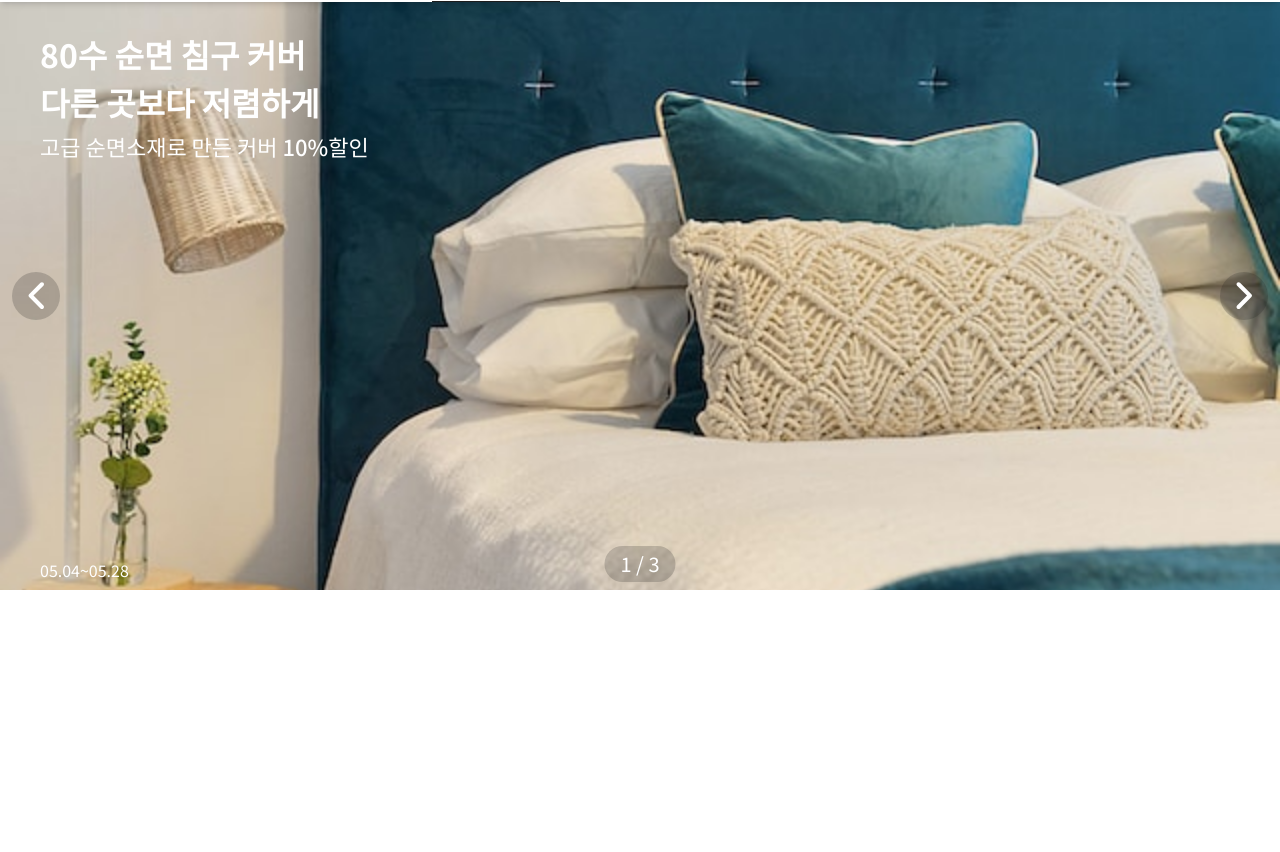
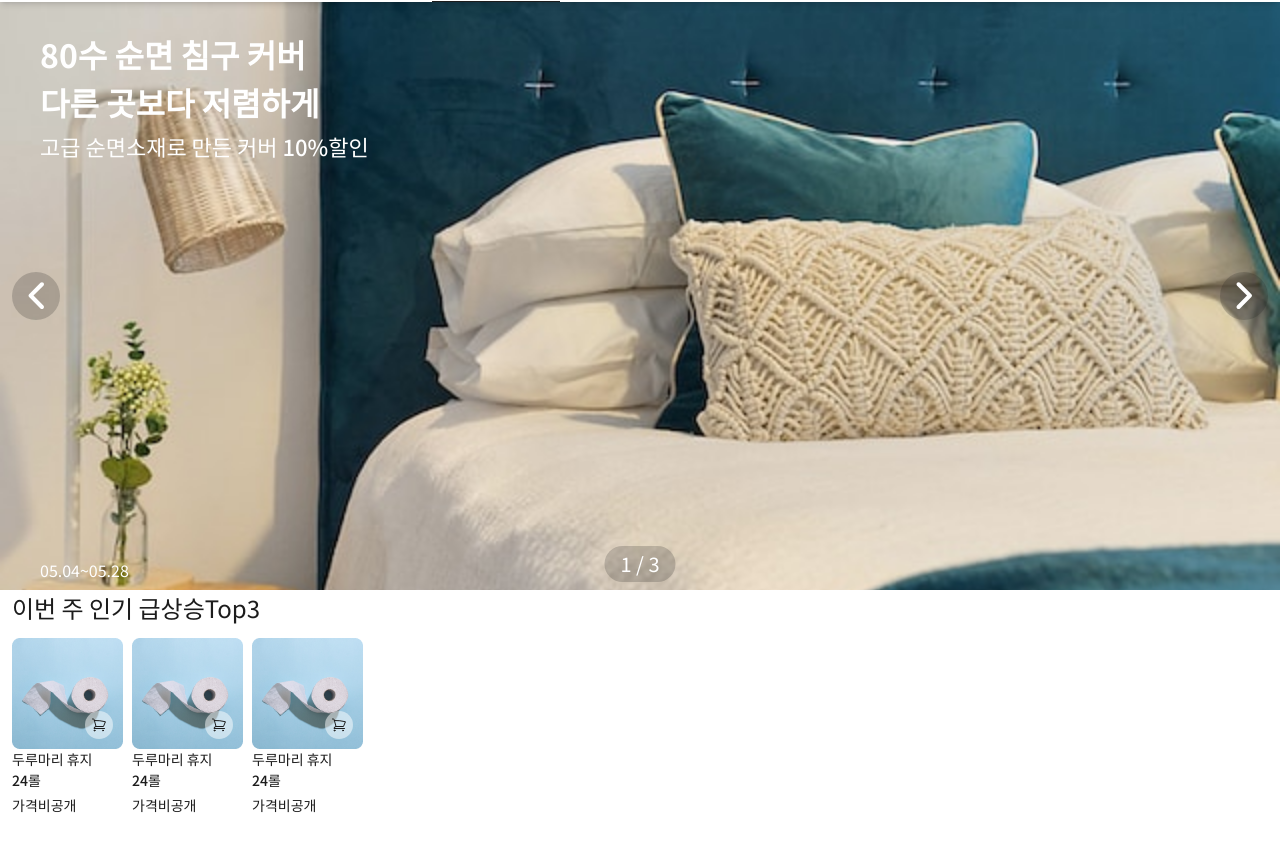
Before and after one commit to Muhan-Company/bizcurator-ecommerce, a Next.js app: page / in a window 1280 px wide. Shown: the part 210-1062 px from the top of the page. Before the commit the page ends 800 px from the top, so only its background shows below. Built offline with nearby package versions, Linux system fonts and the light colour scheme.

Commit message:
feat: UI 완성 - Issue #34

```diff
--- a/components/Icons.tsx
+++ b/components/Icons.tsx
@@ -397,14 +397,14 @@ export const UserIcon = () => (
   </svg>
 );
 
-export const Cart = () => (
+export const Cart = ({ className }: { className: string }) => (
   <svg
     xmlns="http://www.w3.org/2000/svg"
     fill="none"
     viewBox="0 0 24 24"
     strokeWidth="1.5"
     stroke="currentColor"
-    className="w-5 lg:w-8 h-5 lg:h-8"
+    className={className}
   >
     <path
       strokeLinecap="round"
--- /dev/null
+++ b/components/body/Product.tsx
@@ -0,0 +1,21 @@
+import Image from 'next/image';
+import { Cart } from '../Icons';
+
+export default function Product() {
+  return (
+    <div>
+      <div className="w-[111px] h-[111px] relative">
+        <Image src={'/img/tissue.png'} alt="Product" fill className="object-cover" />
+        <button className="w-7 h-7 bg-white/50 rounded-full absolute flex justify-center items-center bottom-[10px] right-[10px]">
+          <Cart className="w-4 h-4 text-main" />
+        </button>
+      </div>
+      <div className="space-y-1">
+        <h3 className="font-medium text-title-xs text-main">
+          두루마리 휴지 <br /> 24롤
+        </h3>
+        <h3 className="font-noraml text-title-xs text-main">가격비공개</h3>
+      </div>
+    </div>
+  );
+}
--- /dev/null
+++ b/components/body/Products.tsx
@@ -0,0 +1,11 @@
+import Product from './Product';
+
+export default function Products() {
+  return (
+    <div className="flex gap-x-[9px]">
+      <Product />
+      <Product />
+      <Product />
+    </div>
+  );
+}
--- /dev/null
+++ b/components/body/WeeklyTrending.tsx
@@ -0,0 +1,10 @@
+import Products from './Products';
+
+export default function WeeklyTrending() {
+  return (
+    <div className="px-3 space-y-3 mb-10">
+      <h1 className="font-normal text-main text-head-xs">이번 주 인기 급상승Top3</h1>
+      <Products />
+    </div>
+  );
+}
--- a/components/header/TopHeader.tsx
+++ b/components/header/TopHeader.tsx
@@ -31,7 +31,7 @@ export default function TopHeader() {
             <UserIcon />
           </button>
           <button className="header-btn">
-            <Cart />
+            <Cart className="w-5 lg:w-8 h-5 lg:h-8" />
           </button>
         </div>
       </div>
--- a/pages/index.tsx
+++ b/pages/index.tsx
@@ -2,6 +2,7 @@ import MainBanner from '@/components/body/MainBanner';
 import PromoBanner from '@/components/body/PromoBanner';
 import ProductCategoryList from '@/components/body/ProductCategoryList';
 import Header from '@/components/header/Header';
+import WeeklyTrending from '@/components/body/WeeklyTrending';
 
 export default function Home() {
   return (
@@ -10,6 +11,7 @@ export default function Home() {
       <MainBanner />
       <ProductCategoryList />
       <PromoBanner />
+      <WeeklyTrending />
     </main>
   );
 }
```
Also changed, not shown: public/img/tissue.png (added).
